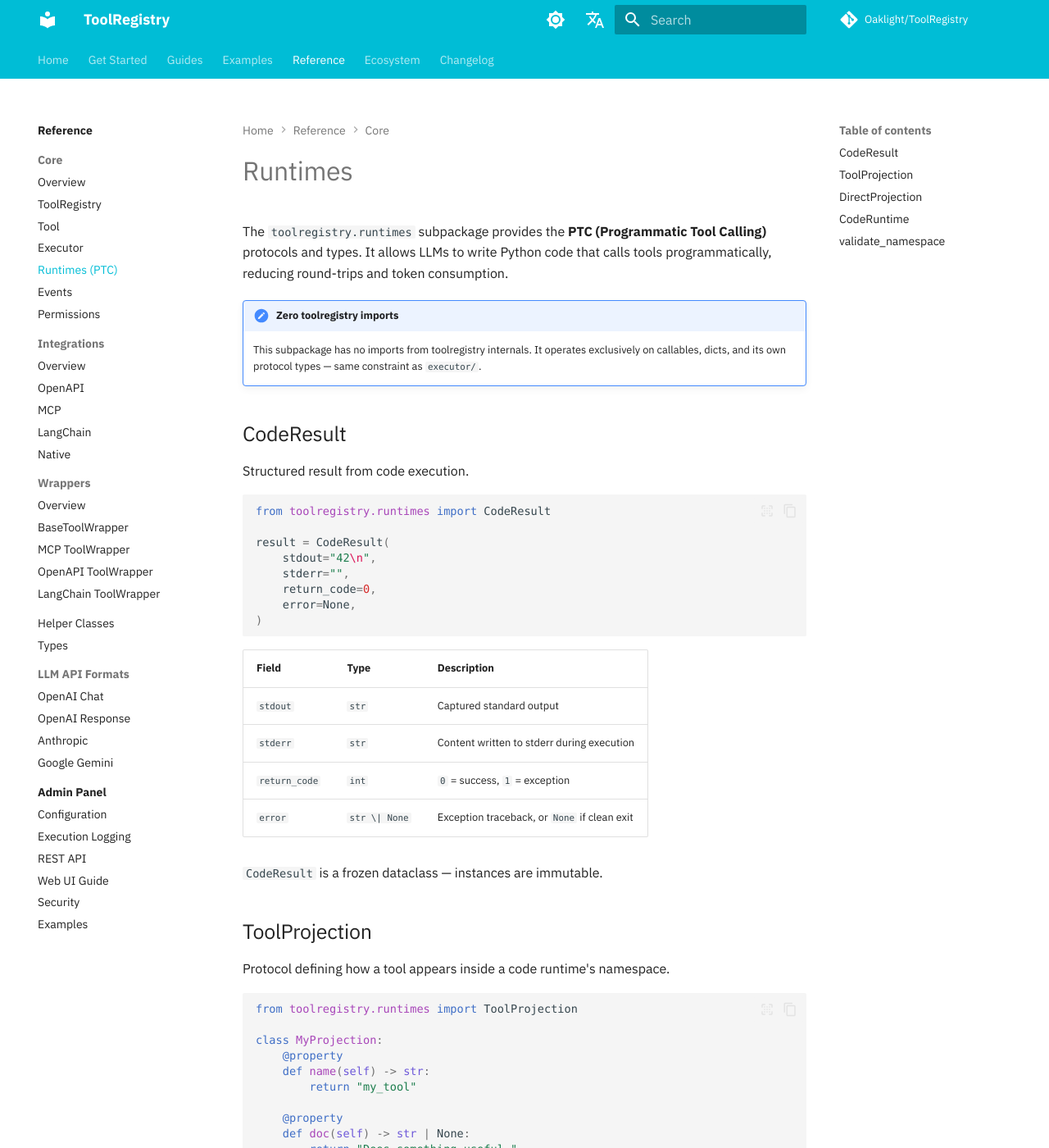
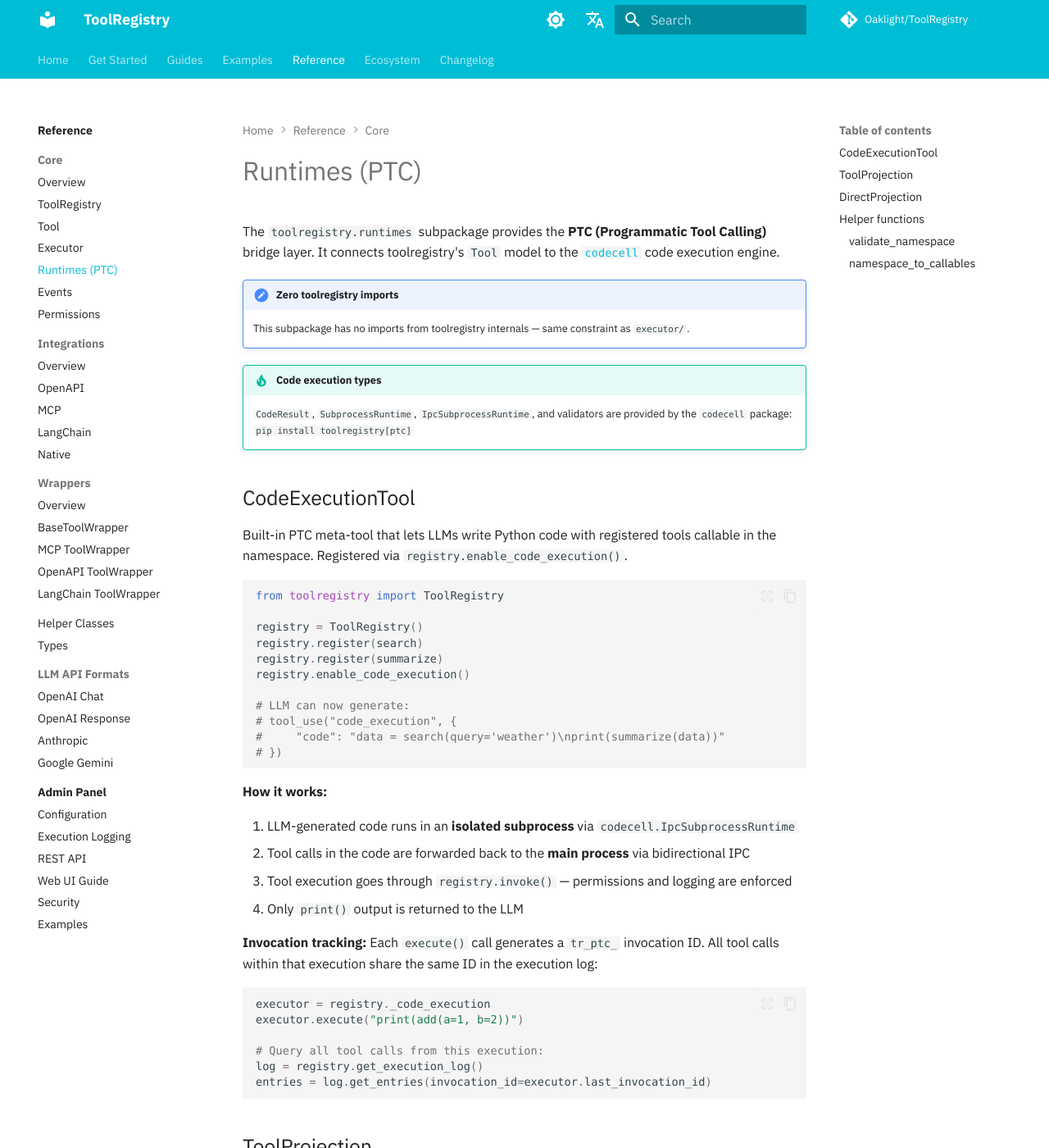
Before and after one commit to Oaklight/ToolRegistry, an MkDocs documentation site: the page built from docs/api/core/runtimes.md, in a window 1280 px wide and 1400 px high. Shown: the whole window at 82% size. Built offline with MkDocs 1.6.1 and Material for MkDocs 9.7.7, drawn with Linux system fonts in a browser that asks for light colours; some web fonts are replaced; comment, search, counter and statistics services are not loaded; some of the changed text lies outside the part shown.

Commit message:
docs: comprehensive update for v0.13.0 — PTC, invoke, invocation_id

````diff
--- a/docs/api/core/runtimes.md
+++ b/docs/api/core/runtimes.md
@@ -1,35 +1,50 @@
-# Runtimes
+# Runtimes (PTC)
 
-The `toolregistry.runtimes` subpackage provides the **PTC (Programmatic Tool Calling)** protocols and types. It allows LLMs to write Python code that calls tools programmatically, reducing round-trips and token consumption.
+The `toolregistry.runtimes` subpackage provides the **PTC (Programmatic Tool Calling)** bridge layer. It connects toolregistry's `Tool` model to the [`codecell`](https://pypi.org/project/codecell/) code execution engine.
 
 !!! note "Zero toolregistry imports"
-    This subpackage has no imports from toolregistry internals. It operates
-    exclusively on callables, dicts, and its own protocol types — same
+    This subpackage has no imports from toolregistry internals — same
     constraint as `executor/`.
 
-## CodeResult
+!!! tip "Code execution types"
+    `CodeResult`, `SubprocessRuntime`, `IpcSubprocessRuntime`, and validators
+    are provided by the `codecell` package: `pip install toolregistry[ptc]`
 
-Structured result from code execution.
+## CodeExecutionTool
+
+Built-in PTC meta-tool that lets LLMs write Python code with registered tools callable in the namespace. Registered via `registry.enable_code_execution()`.
 
 ```python
-from toolregistry.runtimes import CodeResult
+from toolregistry import ToolRegistry
 
-result = CodeResult(
-    stdout="42\n",
-    stderr="",
-    return_code=0,
-    error=None,
-)
+registry = ToolRegistry()
+registry.register(search)
+registry.register(summarize)
+registry.enable_code_execution()
+
+# LLM can now generate:
+# tool_use("code_execution", {
+#     "code": "data = search(query='weather')\nprint(summarize(data))"
+# })
 ```
 
-| Field | Type | Description |
-|-------|------|-------------|
-| `stdout` | `str` | Captured standard output |
-| `stderr` | `str` | Content written to stderr during execution |
-| `return_code` | `int` | `0` = success, `1` = exception |
-| `error` | `str \| None` | Exception traceback, or `None` if clean exit |
+**How it works:**
 
-`CodeResult` is a frozen dataclass — instances are immutable.
+1. LLM-generated code runs in an **isolated subprocess** via `codecell.IpcSubprocessRuntime`
+2. Tool calls in the code are forwarded back to the **main process** via bidirectional IPC
+3. Tool execution goes through `registry.invoke()` — permissions and logging are enforced
+4. Only `print()` output is returned to the LLM
+
+**Invocation tracking:** Each `execute()` call generates a `tr_ptc_` invocation ID. All tool calls within that execution share the same ID in the execution log:
+
+```python
+executor = registry._code_execution
+executor.execute("print(add(a=1, b=2))")
+
+# Query all tool calls from this execution:
+log = registry.get_execution_log()
+entries = log.get_entries(invocation_id=executor.last_invocation_id)
+```
 
 ## ToolProjection
 
@@ -79,44 +94,11 @@ proj = DirectProjection(name=tool.name, fn=tool.fn, doc=tool.description)
 - Sync callables are called directly.
 - Async callables are dispatched via `asyncio.run()`.
 
-!!! warning "asyncio.run() nesting"
-    `DirectProjection.__call__` uses `asyncio.run()` for async callables.
-    This cannot be called from within a running event loop. If your
-    `CodeRuntime.execute()` runs inside an event loop, it must handle
-    this — e.g. by running `exec()` in a separate thread.
+## Helper functions
 
-## CodeRuntime
+### validate_namespace
 
-Protocol for code execution engines. Accepts code strings with a tool namespace and returns structured results.
-
-```python
-from toolregistry.runtimes import CodeRuntime, CodeResult, ToolProjection
-
-class MyRuntime:
-    async def execute(
-        self,
-        code: str,
-        namespace: dict[str, ToolProjection],
-        *,
-        timeout: float | None = None,
-        extra_globals: dict[str, Any] | None = None,
-    ) -> CodeResult:
-        # Execute code with tools available...
-        ...
-
-assert isinstance(MyRuntime(), CodeRuntime)  # True
-```
-
-| Parameter | Type | Description |
-|-----------|------|-------------|
-| `code` | `str` | Python source code to execute |
-| `namespace` | `dict[str, ToolProjection]` | Tools injected into execution namespace |
-| `timeout` | `float \| None` | Max wall-clock seconds. `None` = no limit |
-| `extra_globals` | `dict[str, Any] \| None` | Non-tool objects (imports, constants). Tool entries win on collision |
-
-## validate_namespace
-
-Helper to check that namespace keys match their `ToolProjection.name`.
+Check that namespace keys match their `ToolProjection.name`:
 
 ```python
 from toolregistry.runtimes import DirectProjection, validate_namespace
@@ -130,3 +112,14 @@ validate_namespace(ns)  # OK
 ns_bad = {"wrong": DirectProjection(name="add", fn=lambda a, b: a + b)}
 validate_namespace(ns_bad)  # raises ValueError
 ```
+
+### namespace_to_callables
+
+Convert a `ToolProjection` namespace to a plain callable dict for codecell. Calls `validate_namespace()` first.
+
+```python
+from toolregistry.runtimes import namespace_to_callables
+
+callables = namespace_to_callables(ns)
+# {"add": <callable>, "mul": <callable>}
+```
--- a/docs/changelog.md
+++ b/docs/changelog.md
@@ -18,8 +18,24 @@ The format is based on [Keep a Changelog](https://keepachangelog.com/en/1.1.0/),
 
 ### Added
 
-- **PTC protocols** (`runtimes/` subpackage): `CodeResult`, `ToolProjection`, `DirectProjection`, `CodeRuntime` — foundation for Programmatic Tool Calling (#175).
-- `validate_namespace()` helper to catch key/name mismatches in tool namespaces.
+- **Programmatic Tool Calling (PTC)**: `registry.enable_code_execution()` registers a `code_execution` tool that lets LLMs write Python code with registered tools callable in the namespace.
+    - Code runs in isolated subprocess via `codecell.IpcSubprocessRuntime`
+    - Tool calls forwarded to main process via bidirectional IPC
+    - AST validation blocks dangerous constructs
+    - Full permission and logging enforcement via `registry.invoke()`
+- **`registry.invoke(tool_name, kwargs)`**: Single-tool execution with full pipeline (permissions, logging). Canonical entry point for programmatic tool invocation.
+- **Invocation tracking**: `invocation_id` field on execution log entries with prefixes `tr_bat_` (batch), `tr_ptc_` (PTC), `tr_sig_` (single invoke). Query with `log.get_entries(invocation_id=...)`.
+- **`runtimes/` bridge layer**: `ToolProjection`, `DirectProjection`, `validate_namespace()`, `namespace_to_callables()` for bridging Tool objects to codecell.
+- `codecell>=0.2.1` as optional `[ptc]` dependency.
+
+### Changed
+
+- **Unified execution helpers**: `_check_tool_access()` and `_log_tool_result()` shared by both `invoke()` and `execute_tool_calls()` — no duplicated permission/logging logic.
+- `runtimes/` no longer contains `CodeResult` or `CodeRuntime` — these are provided by the `codecell` package.
+
+### Fixed
+
+- MCP/OpenAPI wrappers now survive cloudpickle serialization via `__getstate__`/`__setstate__` (#189).
 
 ## [0.12.0] - 2026-06-26
 
--- a/mkdocs.yml
+++ b/mkdocs.yml
@@ -197,6 +197,7 @@ nav:
           - LangChain Tools: usage/integrations/langchain.md
           - Hub Tools: usage/integrations/hub.md
       - Advanced:
+          - Programmatic Tool Calling: usage/programmatic_tool_calling.md
           - Tool Discovery: usage/tool_discovery.md
           - Rationale-Augmented Calling: usage/think_augmented.md
           - Result Size Management: usage/result_management.md
````
Also changed, not shown: other parts of docs/api/core/runtimes.md (+1 -1 lines), docs/api/core/toolregistry.md (+13 -4 lines), docs/migration.md (+51 -0 lines), docs/usage/programmatic_tool_calling.md (added, +113 -0 lines).
